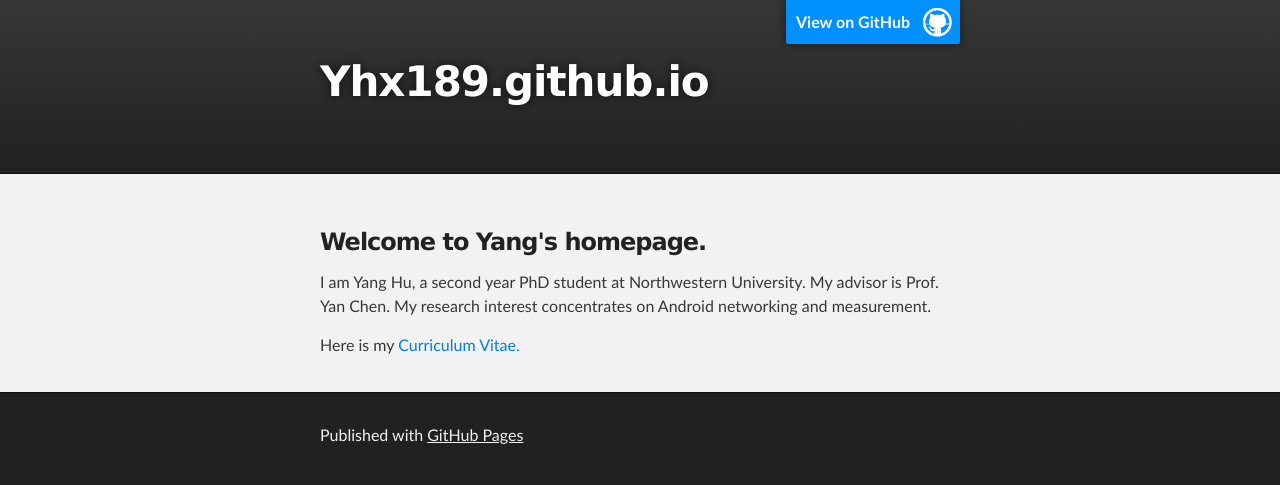
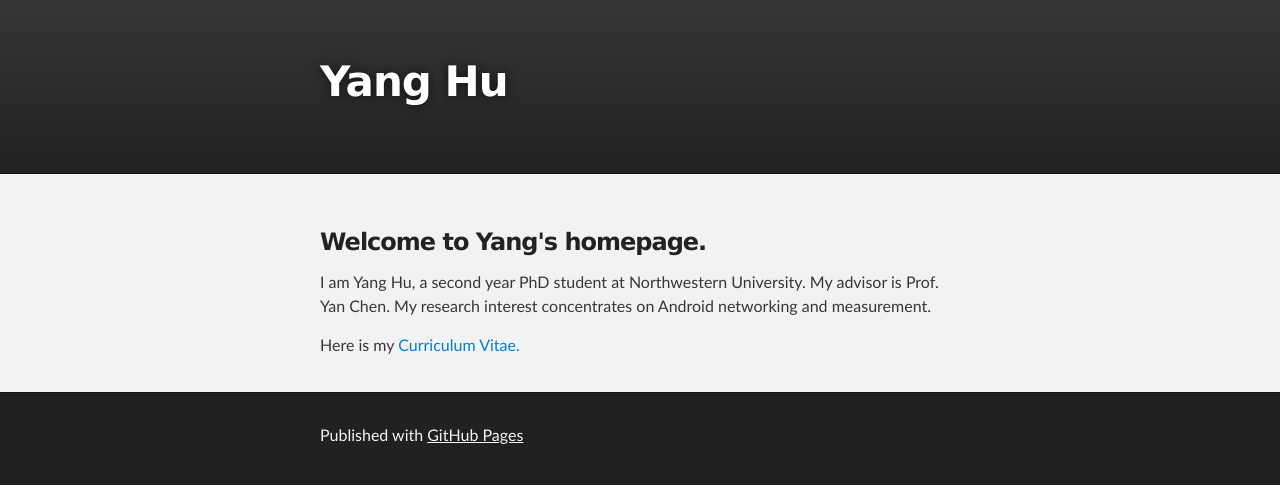
Before and after one commit to yhx189/yhx189.github.io, a plain HTML site: page index.html in a window 1280 px wide. Drawn offline with Linux system fonts and the light colour scheme.

Commit message:
Update index.html

```diff
--- a/index.html
+++ b/index.html
@@ -16,9 +16,9 @@
     <!-- HEADER -->
     <div id="header_wrap" class="outer">
         <header class="inner">
-          <a id="forkme_banner" href="https://github.com/yhx189">View on GitHub</a>
 
-          <h1 id="project_title">Yhx189.github.io</h1>
+
+          <h1 id="project_title">Yang Hu</h1>
           <h2 id="project_tagline"></h2>
 
         </header>
```
